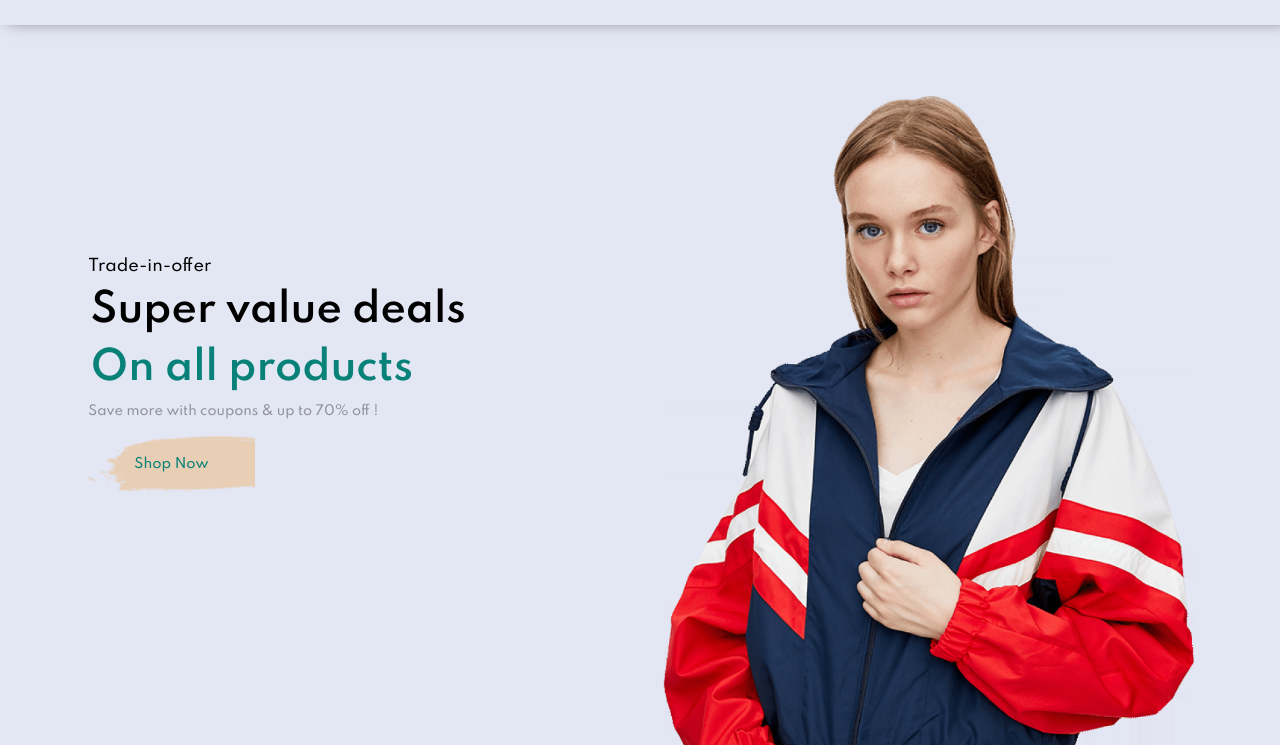
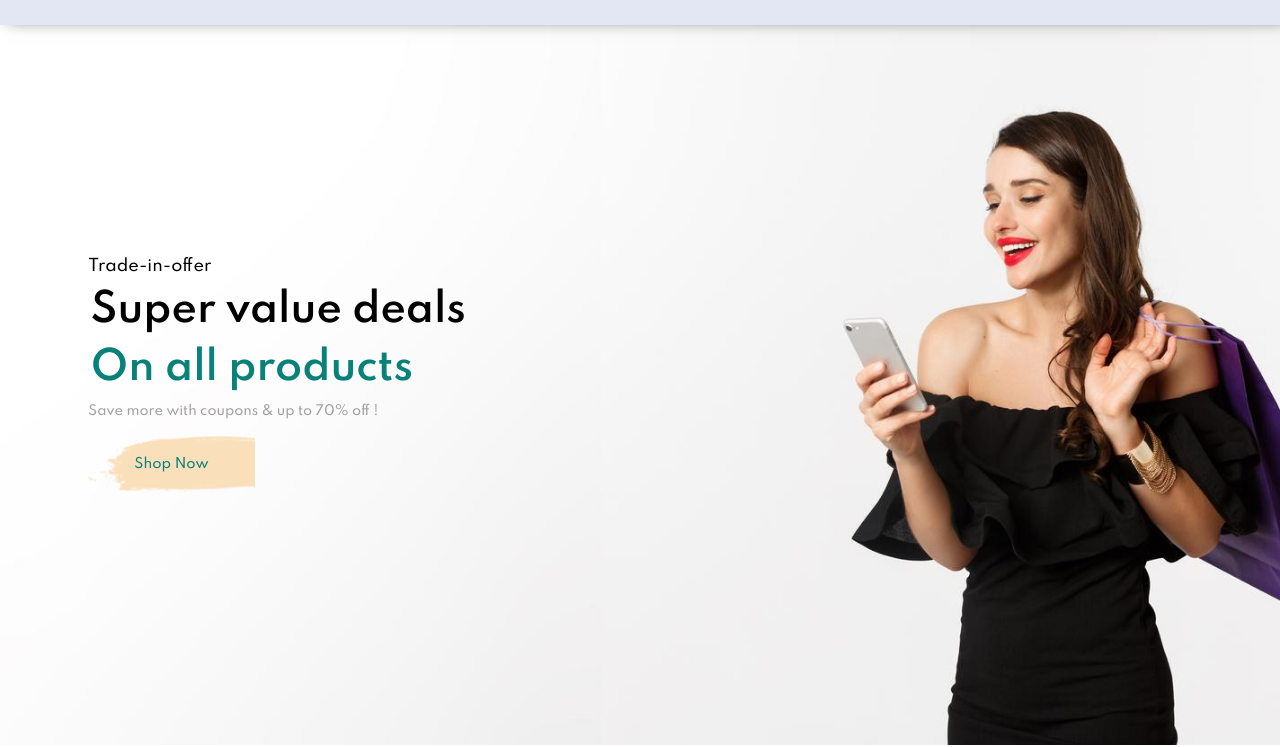
Before and after one commit to r0hit-negii/Ecommerce-website, a plain HTML site: page home.html in a window 1280 px wide. Shown: the part 71-818 px from the top of the page. Drawn offline with Linux system fonts and the light colour scheme.

Commit message:
some changes

```diff
--- a/style.css
+++ b/style.css
@@ -105,12 +105,13 @@ body{
 .hero-img{
     height:90vh;
     width:100vw;
-    background-image: url("img/hero4.png");
+    background-color:#e3e6f3;
+    background-image: url("img/image.png");
     background-size: cover;
     background-repeat:no-repeat;
     position:relative;
-    /* background-position: center; */
-    background-position-y: top;
+    background-position: center;
+    background-position-y:top;
 
 }
 .content-img{
```
Also changed, not shown: index.html (+1 -1 lines), img/image.png (added).
